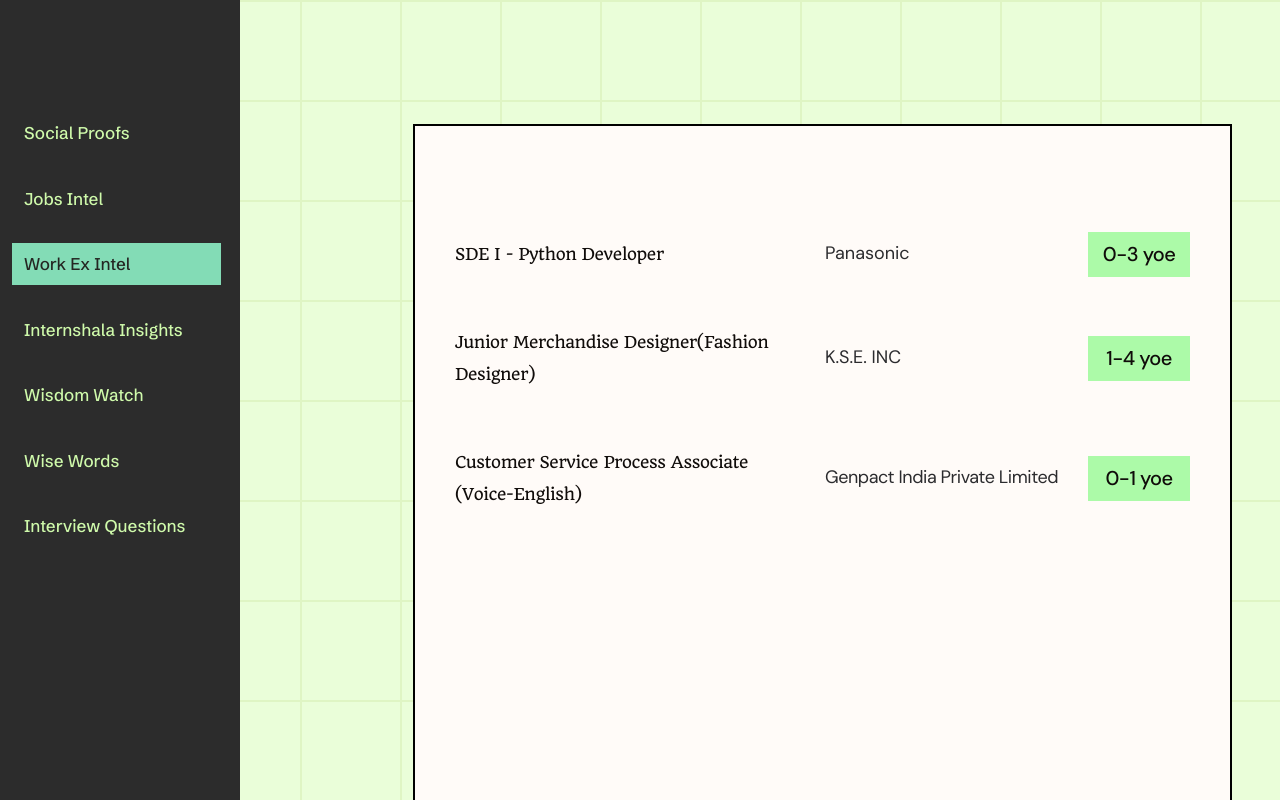
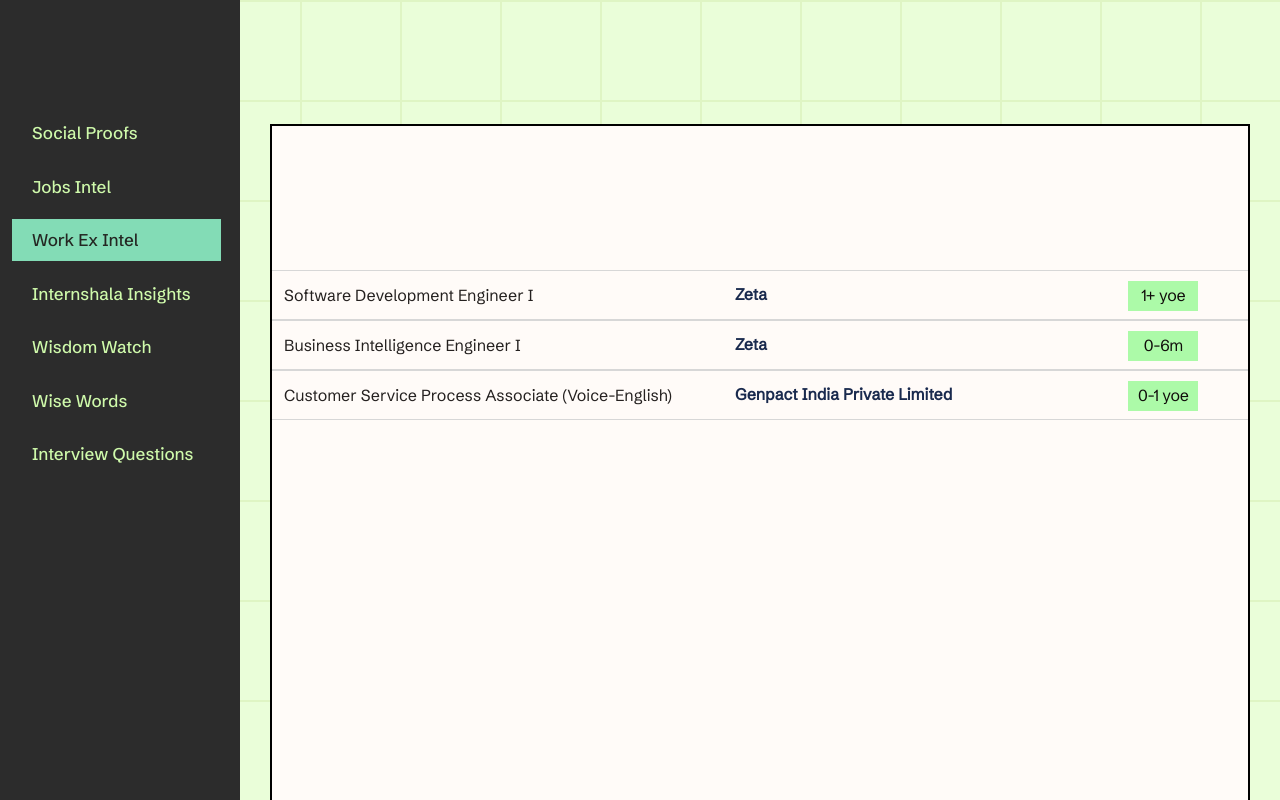
Before and after one commit to internquest/careersense-new, a Next.js app: page /workintel in a window 1280 px wide. Shown: the top 800 px of the page. Built offline with nearby package versions, Linux system fonts and the light colour scheme.

Commit message:
fixed hydration error and styling

```diff
--- a/app/globals.css
+++ b/app/globals.css
@@ -18,6 +18,14 @@
 
 /* flex-grow-0 flex-shrink-0 basis-auto bg-[#CEFFA5]  px-[2rem] py-[1.5rem]  p-[.75rem]  border-b border-solid border-black */
 
+
+@layer components {
+
+  .jobinteltitle {
+    @apply text-[#100C0ACC] font-schibstedmed text-start text-[1.5rem] leading-[2rem] font-normal
+  }
+
+}
 
 body {
   background-size: 100px 100px;
--- a/app/interview-questions/page.jsx
+++ b/app/interview-questions/page.jsx
@@ -7,7 +7,7 @@
 import Image from 'next/image'
 const page = () => {
     return (
-        <div className={`${DMSansReg.className}  `}>
+        <div className={`${DMSansReg.className}  mx-auto`}>
             <div className='font-black text-[50px] h-[100px]  bg-inherit'></div>
             <div className='flex bg-inherit'>
                 {/* <div className=' w-[200px] bg-inherit z-[1] '></div> */}
--- a/app/layout.tsx
+++ b/app/layout.tsx
@@ -14,6 +14,14 @@
   title: "Create Next App",
   description: "Generated by create next app",
 };
+export const SchibstedGroteskMedium = localFont({
+  src: "./fonts/SchibstedGrotesk-Medium.ttf",
+  variable: "--font-SchibstedGroteskMedium",
+});
+export const SchibstedGroteskregular = localFont({
+  src: "./fonts/SchibstedGrotesk-Regular.ttf",
+  variable: "--font-SchibstedGroteskregular",
+});
 const DMSansReg = localFont({
   src: "./fonts/DMSans-Regular.ttf",
   variable: "--font-DMSansReg",
@@ -25,10 +33,10 @@
   children: React.ReactNode;
 }>) {
   return (
-    <html lang="en" className={`${QuandoRegular.variable} ${DMSansReg.variable}`}>
+    <html lang="en" className={`${QuandoRegular.variable} ${SchibstedGroteskregular.variable} ${SchibstedGroteskMedium.variable} ${DMSansReg.variable}`}>
       <body >
 
-        <div className="flex justify-between max-w-[1280px] ">
+        <div className="flex   ">
           <Sidebar />
           {children}
         </div>
--- a/app/workintel/page.tsx
+++ b/app/workintel/page.tsx
@@ -1,32 +1,63 @@
 import React from 'react'
-import { DMSansMed, DMSansReg, QuandoRegular } from '../fonts/fonts'
+import { DMSansMed, DMSansReg, QuandoRegular, SchibstedGroteskregular } from '../fonts/fonts'
 
 const page = () => {
     return (
-        <div className={`${DMSansReg.className}  `}>
+        <div className={`${DMSansReg.className} mx-auto `}>
             <div className='font-black text-[50px] h-[100px]  bg-inherit'></div>
             <div className='flex bg-inherit'>
                 {/* <div className=' w-[200px] bg-inherit z-[1] '></div> */}
                 <div className='flex  bg-[#f8f9fa] bg-inherit rounded-[12px] relative w-full '>
-                    <main className=' h-full py-[1.5rem] '>
-                        <div className='my-0 mx-auto py-0 px-[3rem] h-full max-w-[1280px] min-w-[900px]'>
+                    <main className=' h-full  py-[1.5rem] '>
+                        <div className='my-0 mx-auto py-0   max-w-[1200px] 2xl:min-w-[1080px] min-w-[980px] '>
                             <ul className='my-[-1.5rem] mx-0'>
                                 <li className='relative border-2 border-solid border-black  my-[1.5rem] mx-0 '>
                                     {/* <div className='grid grid-rows-[repeat(3,min-content)] grid-cols-[repeat(3,min-content)]'>
                   <div></div>
                 </div> */}
-                                    <div className='flex flex-col pt-24 gap-6 text-[#100C0A] px-10 bg-[#FFFBF8] h-[800px]' >
-                                        <div className='flex  gap-5 '>
-                                            <div className='w-[350px] flex self-start '>
+                                    <div className=' pt-36 [&>div]:border-t [&>div]:border-[#D7D7D7] w-full [&>div]:last-of-type:border-b  text-[#100C0A]  bg-[#FFFBF8] h-[720px]' >
+                                        <div className='flex  items-center gap-5 px-3 py-2 '>
+                                            <div className=' flex-shrink-0 flex-grow basis-[45%] flex self-center '>
 
-                                                <div className={` ${QuandoRegular.className} text-[#100C0A] font-normal text-[1rem] tracking-tight leading-[2rem] py-4`}>SDE I - Python Developer</div>
+                                                <div className={` ${SchibstedGroteskregular.className} text-[#24201F] font-normal text-[1rem] tracking-normal leading-[2rem] `}>Software Development Engineer I</div>
                                             </div>
-                                            <div className='self-center flex py-4 text-[18px] text-[#141417E5]/[.9] leading-[1.45rem] w-[243px]'>Panasonic</div>
+                                            <div className={`self-center flex-shrink-0 flex-grow basis-[35%] flex  ${SchibstedGroteskregular.className} text-[#00133B]/[.9] text-[16px] font-semibold tracking-normal leading-[1.45rem] w-[243px]`}>Zeta</div>
 
-                                            <div className={`${DMSansMed.className} bg-[#ACFAA8] text-[1.25rem] font-medium tracking-tight leading-[1.65rem] self-center h-[45px] w-[102px] px-2 py-2 flex justify-center items-center`}>0-3 yoe</div>
+                                            <div className={`${SchibstedGroteskregular.className} flex self-end flex-col flex-shrink-0 flex-grow basis-[15%]`}>
+                                                <p className=' bg-[#ACFAA8] text-[1rem] font-medium tracking-tight h-[30px] texxt-[#100C0A] leading-[1.45rem] self-center w-[70px]  px-2 py-2 flex justify-center items-center'>
+                                                    1+ yoe
+                                                </p>
+                                            </div>
                                         </div>
 
-                                        <div className='flex gap-5 '>
+                                        <div className='flex  items-center gap-5 px-3 py-2 '>
+                                            <div className=' flex-shrink-0 flex-grow basis-[45%] flex self-center '>
+
+                                                <div className={` ${SchibstedGroteskregular.className} text-[#24201F] font-normal text-[1rem] tracking-normal leading-[2rem] `}>Business Intelligence Engineer I</div>
+                                            </div>
+                                            <div className={`self-center flex-shrink-0 flex-grow basis-[35%] flex  ${SchibstedGroteskregular.className} text-[#00133B]/[.9] text-[16px] font-semibold tracking-normal leading-[1.45rem] w-[243px]`}>Zeta</div>
+
+                                            <div className={`${SchibstedGroteskregular.className} flex self-end flex-col flex-shrink-0 flex-grow basis-[15%]`}>
+                                                <p className=' bg-[#ACFAA8] text-[1rem] font-medium tracking-tight h-[30px] texxt-[#100C0A] leading-[1.45rem] self-center w-[70px]  px-2 py-2 flex justify-center items-center'>
+                                                    0-6m
+                                                </p>
+                                            </div>
+                                        </div>
+                                        <div className='flex  items-center gap-5 px-3 py-2 '>
+                                            <div className=' flex-shrink-0 flex-grow basis-[45%] flex self-center '>
+
+                                                <div className={` ${SchibstedGroteskregular.className} text-[#24201F] font-normal text-[1rem] tracking-normal leading-[2rem] `}>Customer Service Process Associate (Voice-English)</div>
+                                            </div>
+                                            <div className={`self-center flex-shrink-0 flex-grow basis-[35%] flex  ${SchibstedGroteskregular.className} text-[#00133B]/[.9] text-[16px] font-semibold tracking-normal leading-[1.45rem] w-[243px]`}>Genpact India Private Limited</div>
+
+                                            <div className={`${SchibstedGroteskregular.className} flex self-end flex-col flex-shrink-0 flex-grow basis-[15%]`}>
+                                                <p className=' bg-[#ACFAA8] text-[1rem] font-medium tracking-tight h-[30px] texxt-[#100C0A] leading-[1.45rem] self-center w-[70px]  px-2 py-2 flex justify-center items-center'>
+                                                    0-1 yoe
+                                                </p>
+                                            </div>
+                                        </div>
+
+                                        {/* <div className='flex gap-5 '>
                                             <div className='w-[350px] flex justify-start '>
                                                 <div className={` ${QuandoRegular.className} w-[331px] px-0   text-[#100C0A] font-normal tracking-tight text-[1rem] leading-[2rem] py-4`}>Junior Merchandise Designer(Fashion
                                                     Designer)</div>
@@ -45,7 +76,7 @@
                                             <div className=' flex  self-center text-[#141417E5]/[.9] text-[1.125rem] whitespace-pre-wrap leading-[1.45rem] text-[#100C0A] font-normal tracking-tight w-[243px]'>Genpact India Private Limited</div>
                                             <div className={`${DMSansMed.className} bg-[#ACFAA8]  text-[1.25rem] font-medium tracking-tight leading-[1.65rem] self-center h-[45px] w-[102px] px-2 py-2 flex justify-center items-center`}>0-1 yoe</div>
 
-                                        </div>
+                                        </div> */}
                                     </div>
                                 </li>
 
--- a/components/Sidebar.jsx
+++ b/components/Sidebar.jsx
@@ -43,12 +43,12 @@
     // if(parentPath[1]===)
 
     return (
-        <div className='w-[240px] h-screen sticky top-0 bg-[#2C2C2C]  opacity-[1] z-[5] '>
-            <div className='mt-28 flex w-full items-start px-3 flex-col gap-6'>
+        <div className='w-[240px] 2xl:w-[300px] flex h-screen sticky top-0 bg-[#2C2C2C]  opacity-[1] z-[5] '>
+            <div className='mt-28 flex w-full items-start px-3 flex-col gap-3'>
                 {
                     navitems.map((navitem, index) =>
-                        <Link href={navitem.path} key={index} className={`${SchibstedGroteskMedium.className} font-normal text-[1.0625rem] leading-[1.5] ${'/' + parentPath[1] === navitem.path ? 'bg-[#83DCB6] text-[#242622]' : 'text-[#CFFAAB]'}   w-[209px] whitespace-pre`}>
-                            <p className='pl-3 my-2'>
+                        <Link href={navitem.path} key={index} className={`${SchibstedGroteskMedium.className} font-normal text-[1.0625rem] leading-[1.5] ${'/' + parentPath[1] === navitem.path ? 'bg-[#83DCB6] text-[#242622]' : 'text-[#CFFAAB]'} p-2  w-[209px] whitespace-pre`}>
+                            <p className='pl-3 '>
                                 {navitem.navName}
                             </p>
                         </Link >
--- a/tailwind.config.ts
+++ b/tailwind.config.ts
@@ -12,6 +12,8 @@
       fontFamily: {
         quanreg: ['var(--font-QuandoRegular)'],
         Dmsansreg: ['var(--font-DMSansReg)'],
+        schibstedmed: ['var(--font-SchibstedGroteskMedium)'],
+        schibstereg: ['var(--font-SchibstedGroteskregular)'],
       },
       backgroundImage: {
         "gradient-radial": "radial-gradient(var(--tw-gradient-stops))",
```
Also changed, not shown: app/jobintel/page.tsx (+24 -24 lines), app/social-proofs/[slug]/page.tsx (+5 -5 lines), app/social-proofs/page.tsx (+10 -10 lines), components/Comment.tsx (+5 -5 lines).
